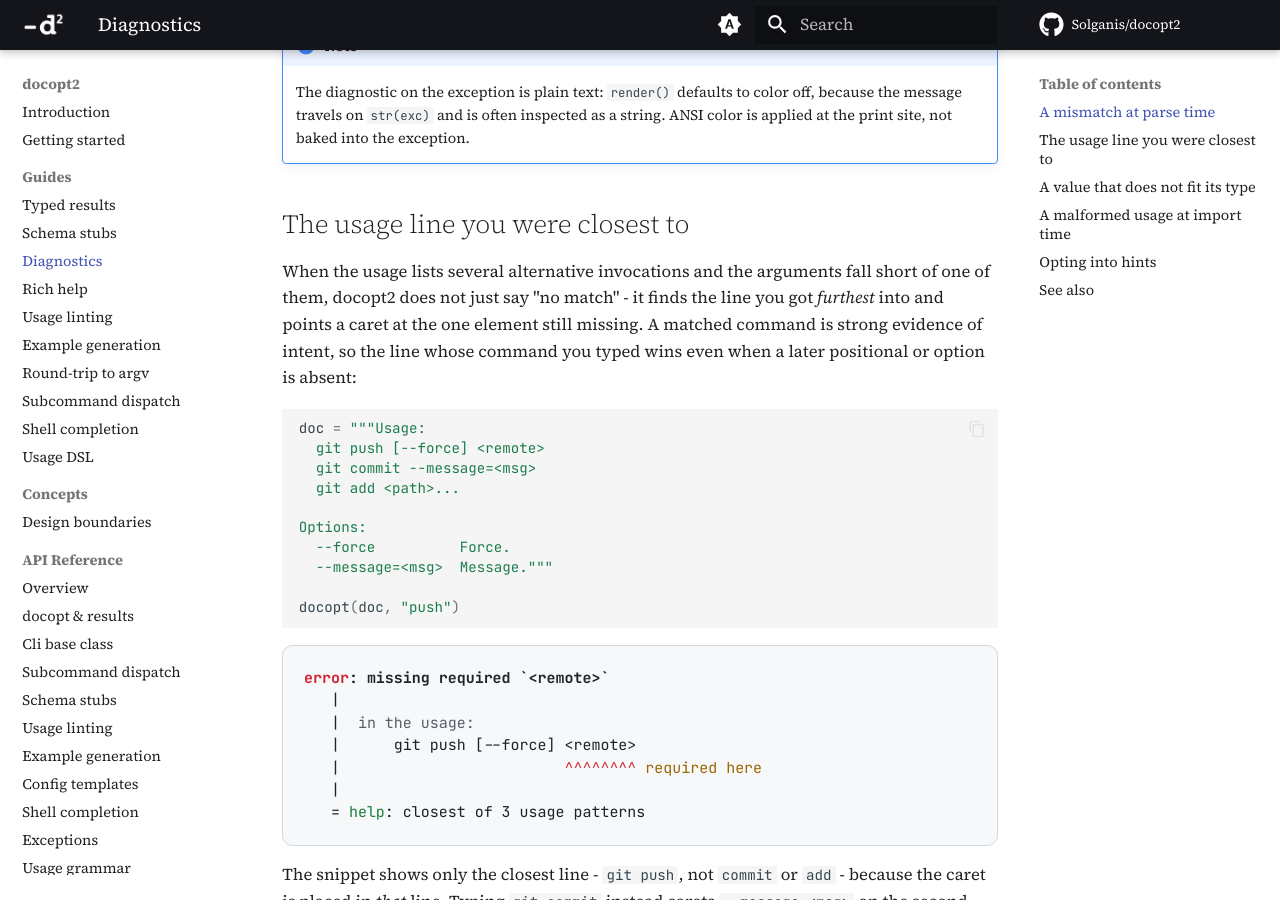
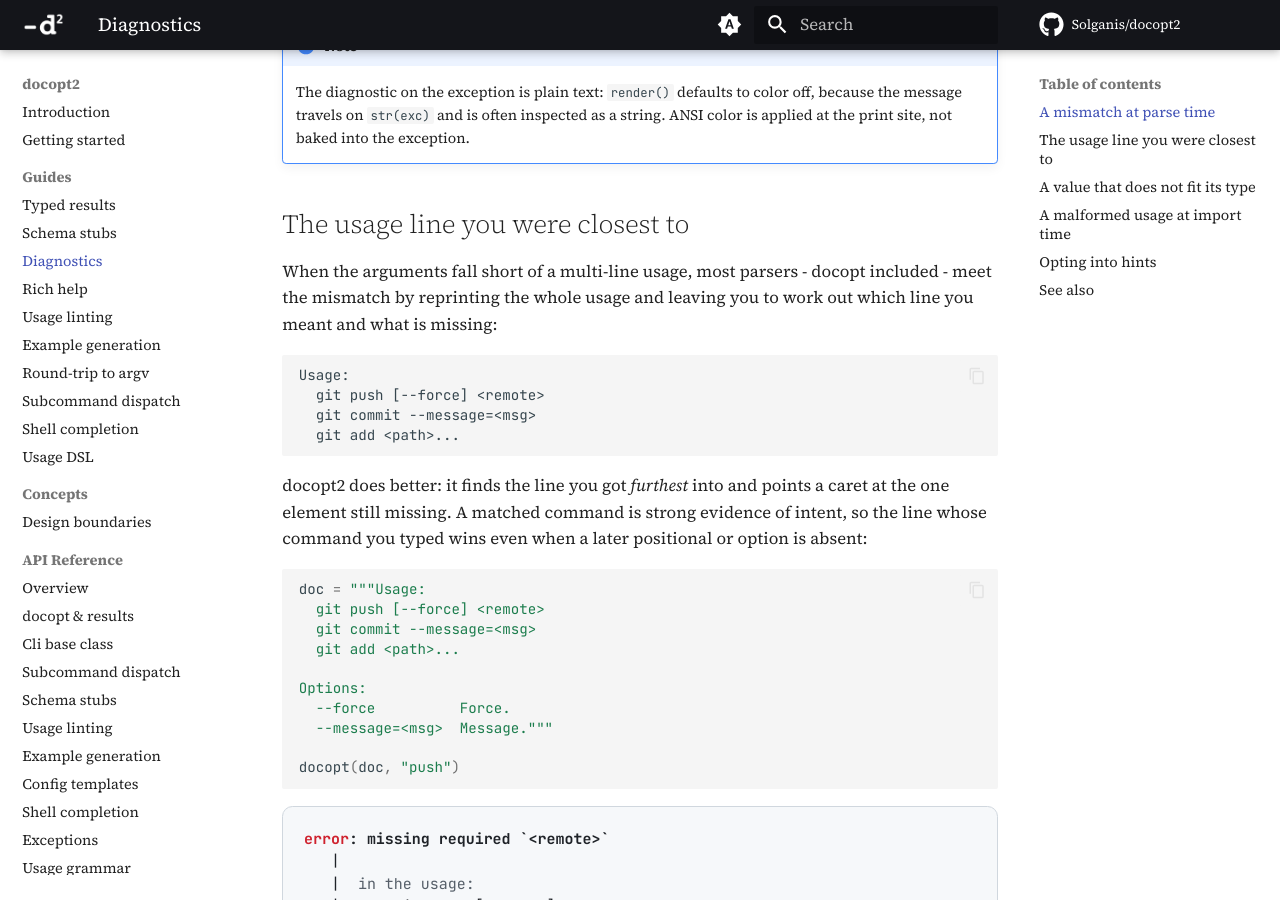
Before and after one commit to Solganis/docopt2, an MkDocs documentation site: the page built from docs/guides/diagnostics.md, in a window 1280 px wide and 900 px high, scrolled down 1941 px. Built offline with MkDocs 1.6.1 and Material for MkDocs 9.7.7, drawn with Linux system fonts in a browser that asks for light colours; comment, search, counter and statistics services are not loaded.

Commit message:
docs: link diagnostics facets to their guide sections and show a near-miss before/after

````diff
--- a/docs/guides/diagnostics.md
+++ b/docs/guides/diagnostics.md
@@ -82,10 +82,19 @@
 
 ## The usage line you were closest to
 
-When the usage lists several alternative invocations and the arguments fall short of one of them, docopt2
-does not just say "no match" - it finds the line you got *furthest* into and points a caret at the one
-element still missing. A matched command is strong evidence of intent, so the line whose command you typed
-wins even when a later positional or option is absent:
+When the arguments fall short of a multi-line usage, most parsers - docopt included - meet the mismatch by
+reprinting the whole usage and leaving you to work out which line you meant and what is missing:
+
+```text
+Usage:
+  git push [--force] <remote>
+  git commit --message=<msg>
+  git add <path>...
+```
+
+docopt2 does better: it finds the line you got *furthest* into and points a caret at the one element still
+missing. A matched command is strong evidence of intent, so the line whose command you typed wins even when
+a later positional or option is absent:
 
 ```python
 doc = """Usage:
````
Also changed, not shown: README.md (+2 -3 lines).
